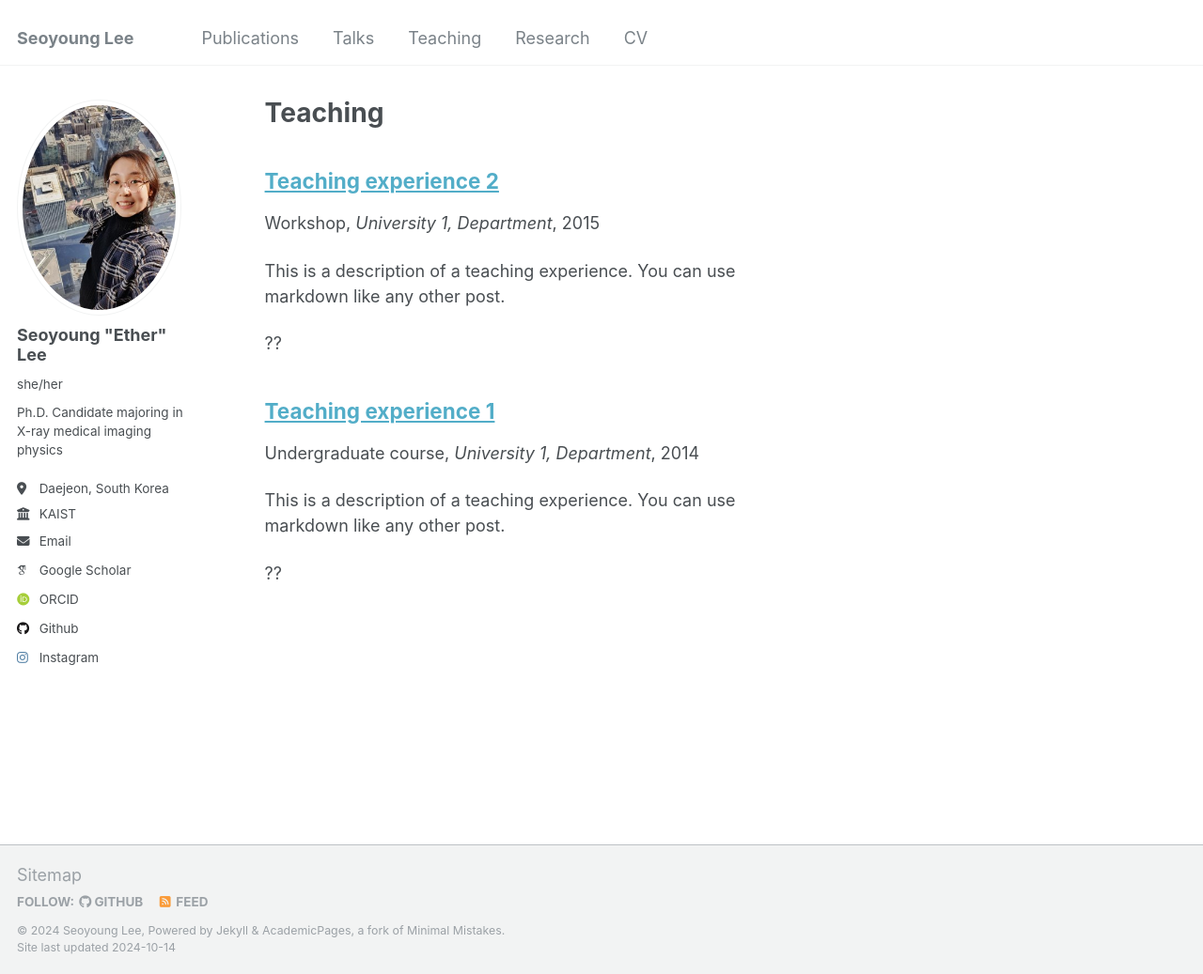
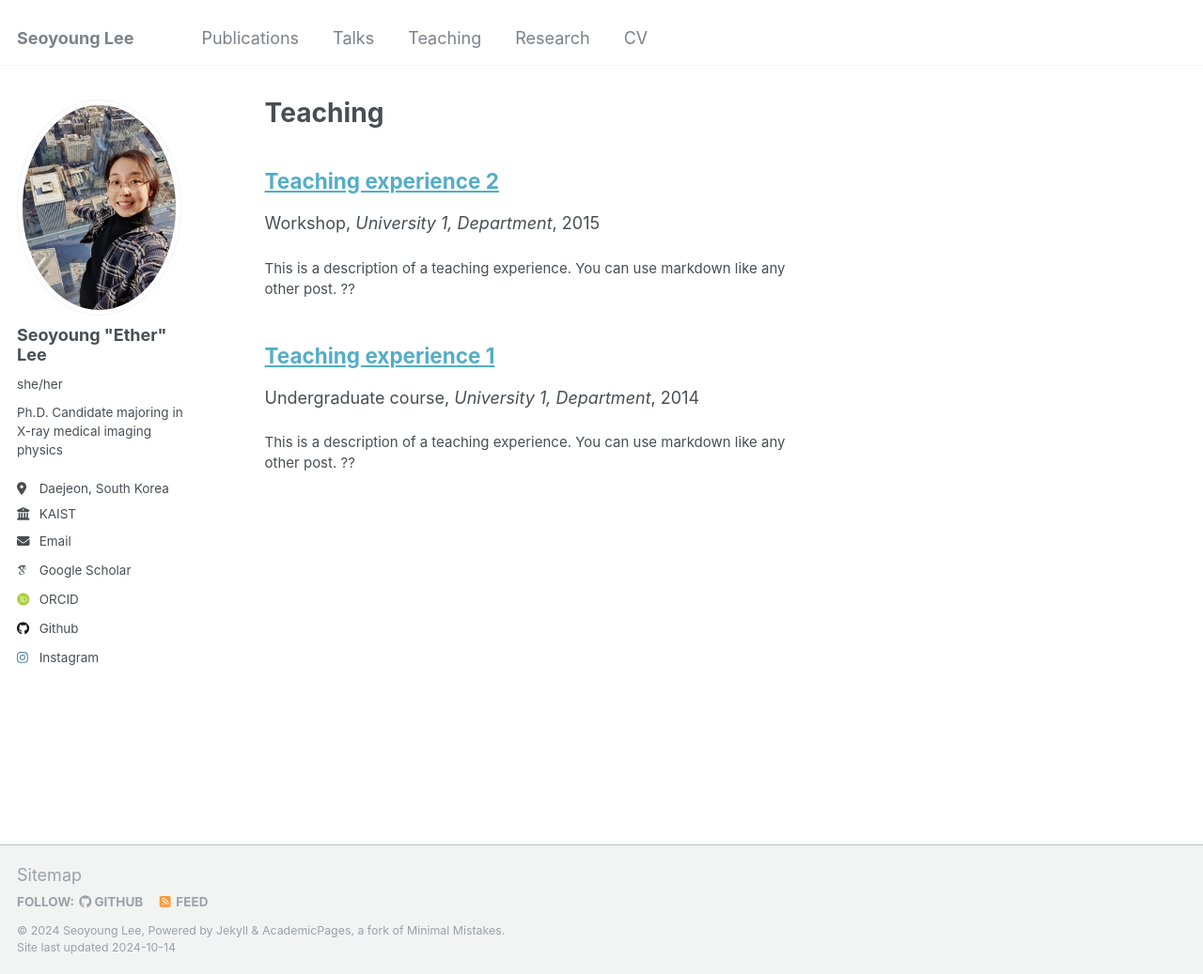
Before and after one commit to ether0/ether0.github.io, a Jekyll site: the page built from _pages/teaching.html, in a window 1280 px wide and 1037 px high. Shown: the whole window at 94% size. Built offline with Jekyll 4.4.1, drawn with Linux system fonts in a browser that asks for light colours; some web fonts are replaced.

Commit message:
Update archive-single.html

```diff
--- a/_includes/archive-single.html
+++ b/_includes/archive-single.html
@@ -48,14 +48,14 @@
         {% endif %}
 
     {% if post.authors %}
-      <p style="font-size: smaller"> {{ post.authors}} !! </p>
+      <p style="font-size: smaller; margin: 0;"> {{ post.authors | markdownify | remove: '<p>' | remove: '</p>'}} !! </p>
     {% endif %}
 
     {% if post.excerpt and site.read_more != 'enabled' %}
       <!-- <p class="archive__item-excerpt" itemprop="description", style="font-size: smaller">{{ post.excerpt | markdownify }} ?? </p>-->
-      <p style="font-size: xx-small"> {{ post.excerpt }} ?? </p>
+      <p class="archive__item-excerpt" itemprop="description" style="font-size: smaller; margin: 0;"> {{ post.excerpt | markdownify | remove: '<p>' | remove: '</p>'}} ?? </p>
     {% elsif post.excerpt and site.read_more == 'enabled' %}
-      <p class="archive__item-excerpt" itemprop="description" style="font-size: smaller">{{ post.excerpt | markdownify | remove: '<p>' | remove: '</p>' }}<strong><a href="{{ base_path }}{{ post.url }}" rel="permalink"> Read more</a></strong></p>
+      <p class="archive__item-excerpt" itemprop="description" style="font-size: smaller; margin: 0;">{{ post.excerpt | markdownify | remove: '<p>' | remove: '</p>' }}<strong><a href="{{ base_path }}{{ post.url }}" rel="permalink"> Read more</a></strong></p>
     {% endif %}
 
     {% if post.citation and post.paperurl and post.slidesurl %}
```
